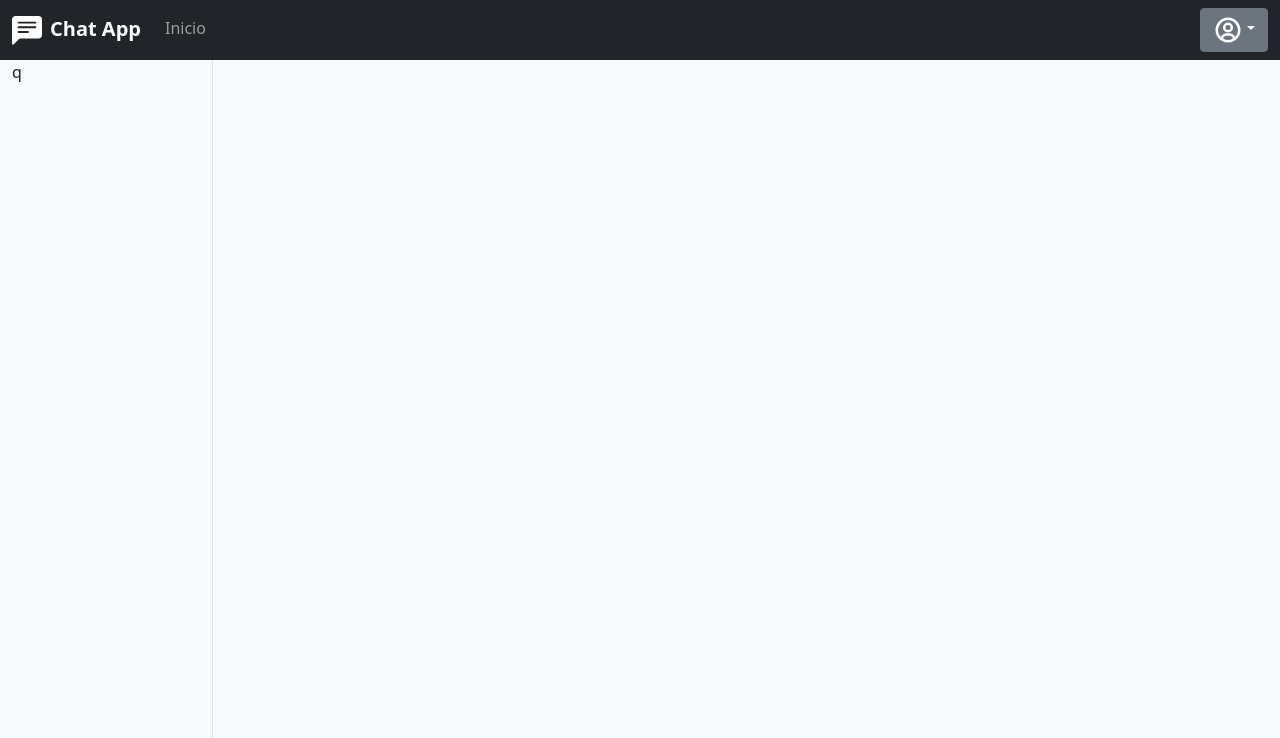
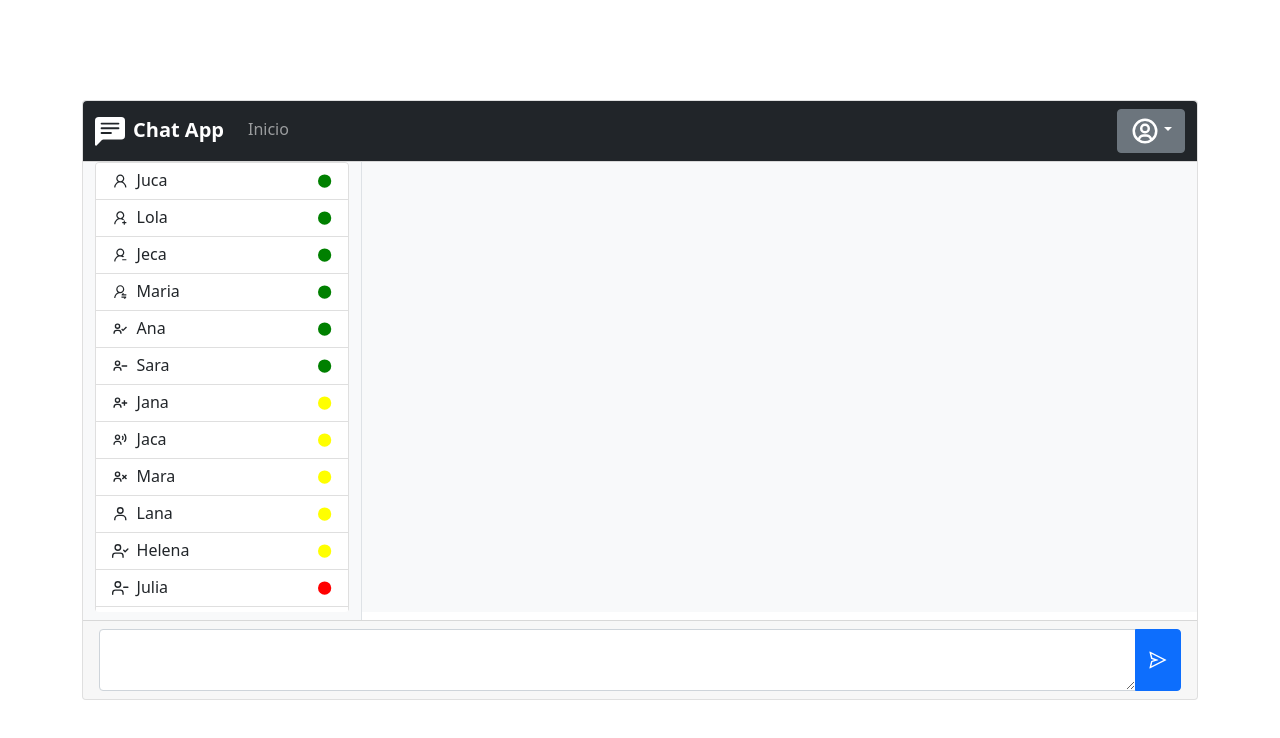
Before and after one commit to otaviohenrique1/chat_app, a React (Create React App) app: page /home-page in a window 1280 px wide. Shown: the top 738 px of the page. Built offline with nearby package versions, Linux system fonts and the light colour scheme.

Commit message:
Commit 4 dos arquivos

```diff
--- a/src/components/HeaderApp/index.tsx
+++ b/src/components/HeaderApp/index.tsx
@@ -16,7 +16,7 @@ export function HeaderApp() {
   };
 
   return (
-    <Navbar color="dark" dark expand="sm" light>
+    <Navbar color="dark" dark expand="sm" light className="rounded-top">
       <NavbarBrand>
         <BsFillChatLeftTextFill size={30} />
         <span className="fw-bold ms-2">Chat App</span>
--- a/src/pages/HomePage/index.tsx
+++ b/src/pages/HomePage/index.tsx
@@ -1,19 +1,102 @@
-import { Col, Row } from "reactstrap";
+import { Card, CardBody, CardFooter, CardHeader, Col, Container, Input, InputGroup, ListGroup, ListGroupItem, Row } from "reactstrap";
 import { HeaderApp } from "../../components/HeaderApp";
+import { Botao } from "../../components/Botoes";
+import styled from "styled-components";
+import { AiOutlineSend, AiOutlineUser, AiOutlineUserDelete, AiOutlineUserAdd, AiOutlineUserSwitch } from "react-icons/ai";
+import { BiUserCheck, BiUserMinus, BiUserPlus, BiUserVoice, BiUserX, BiUser } from "react-icons/bi";
+import { FiUserCheck, FiUserMinus, FiUserPlus, FiUserX, FiUser, FiUsers } from "react-icons/fi";
+import { BsCircleFill } from "react-icons/bs";
+
+const usuario_logado = {
+  id_usuario: '10',
+  nome: 'Lola',
+  avatar: <AiOutlineUserAdd size={20} />,
+};
 
 export function HomePage() {
   return (
-    <div className="h-100">
-      <HeaderApp />
-      <Row className="h-100 p-0 m-0">
-        <Col md={2} className="bg-light border-end">q</Col>
-        <Col md={10} className="bg-light">
-          <Row>
-            <Col md={12}></Col>
-            <Col md={12}></Col>
+    <Container className="h-100 w-100 d-flex justify-content-center align-items-center">
+      <CardEstilizado>
+        <CardHeader className="p-0">
+          <HeaderApp />
+        </CardHeader>
+        <CardBody className="p-0">
+          <Row className="p-0 m-0 h-100">
+            <Col md={3} className="bg-light border-end">
+              <ListGroup className="overflow-scroll lista-contatos-conversa">
+                {lista_usuarios.map((item, index) => (
+                  <ListGroupItem className="d-flex flex-row justify-content-center align-items-center" key={index}>
+                    {item.avatar}
+                    <h6 className="ms-2 mb-0 w-100">{item.nome}</h6>
+                    <BsCircleFill
+                      color={
+                        (item.status === 'online') ? 'green' :
+                          (item.status === 'offline') ? 'red' :
+                            (item.status === 'ausente') ? 'yellow' : undefined
+                      }
+                    />
+                  </ListGroupItem>
+                ))}
+              </ListGroup>
+            </Col>
+            <Col md={9} className="bg-light overflow-scroll lista-contatos-conversa d-flex flex-column">
+              {/* {conversa_Lola_Maria.map((item, index) => ())} */}
+            </Col>
           </Row>
-        </Col>
-      </Row>
-    </div>
+        </CardBody>
+        <CardFooter>
+          <InputGroup>
+            <Input type="textarea" />
+            <Botao color="primary" type="button" className=" d-flex justify-content-center align-items-center">
+              <AiOutlineSend size={20} />
+            </Botao>
+          </InputGroup>
+        </CardFooter>
+      </CardEstilizado>
+    </Container>
   );
 }
+
+const CardEstilizado = styled(Card)`
+  /* height: 95%; */
+  height: 600px !important;
+  width: 100%;
+
+  .lista-contatos-conversa {
+    height: 450px !important;
+  }
+`;
+
+const lista_usuarios = [
+  { id_usuario: '09', avatar: <AiOutlineUser size={20} />, nome: 'Juca', status: 'online' },
+  { id_usuario: '10', avatar: <AiOutlineUserAdd size={20} />, nome: 'Lola', status: 'online' },
+  { id_usuario: '12', avatar: <AiOutlineUserDelete size={20} />, nome: 'Jeca', status: 'online' },
+  { id_usuario: '15', avatar: <AiOutlineUserSwitch size={20} />, nome: 'Maria', status: 'online' },
+  { id_usuario: '66', avatar: <BiUserCheck size={20} />, nome: 'Ana', status: 'online' },
+  { id_usuario: '88', avatar: <BiUserMinus size={20} />, nome: 'Sara', status: 'online' },
+  { id_usuario: '11', avatar: <BiUserPlus size={20} />, nome: 'Jana', status: 'ausente' },
+  { id_usuario: '19', avatar: <BiUserVoice size={20} />, nome: 'Jaca', status: 'ausente' },
+  { id_usuario: '05', avatar: <BiUserX size={20} />, nome: 'Mara', status: 'ausente' },
+  { id_usuario: '02', avatar: <BiUser size={20} />, nome: 'Lana', status: 'ausente' },
+  { id_usuario: '45', avatar: <FiUserCheck size={20} />, nome: 'Helena', status: 'ausente' },
+  { id_usuario: '31', avatar: <FiUserMinus size={20} />, nome: 'Julia', status: 'offline' },
+  { id_usuario: '85', avatar: <FiUserPlus size={20} />, nome: 'Luana', status: 'offline' },
+  { id_usuario: '79', avatar: <FiUserX size={20} />, nome: 'Gabriela', status: 'offline' },
+  { id_usuario: '62', avatar: <FiUser size={20} />, nome: 'Maisa', status: 'offline' },
+  { id_usuario: '28', avatar: <FiUsers size={20} />, nome: 'Marina', status: 'offline' },
+];
+
+const conversa_Lola_Maria = [
+  {
+    id_usuario: '10',
+    nome: 'Lola',
+    data: '26/01/2022 - 15:00',
+    comentario: 'Ola, tudo bem com voce',
+  },
+  {
+    id_usuario: '15',
+    nome: 'Maria',
+    data: '26/01/2022 - 15:00',
+    comentario: 'Tudo e com voce?',
+  },
+];
```
Also changed, not shown: src/utils/listas_teste.tsx (added, +7 -0 lines).
